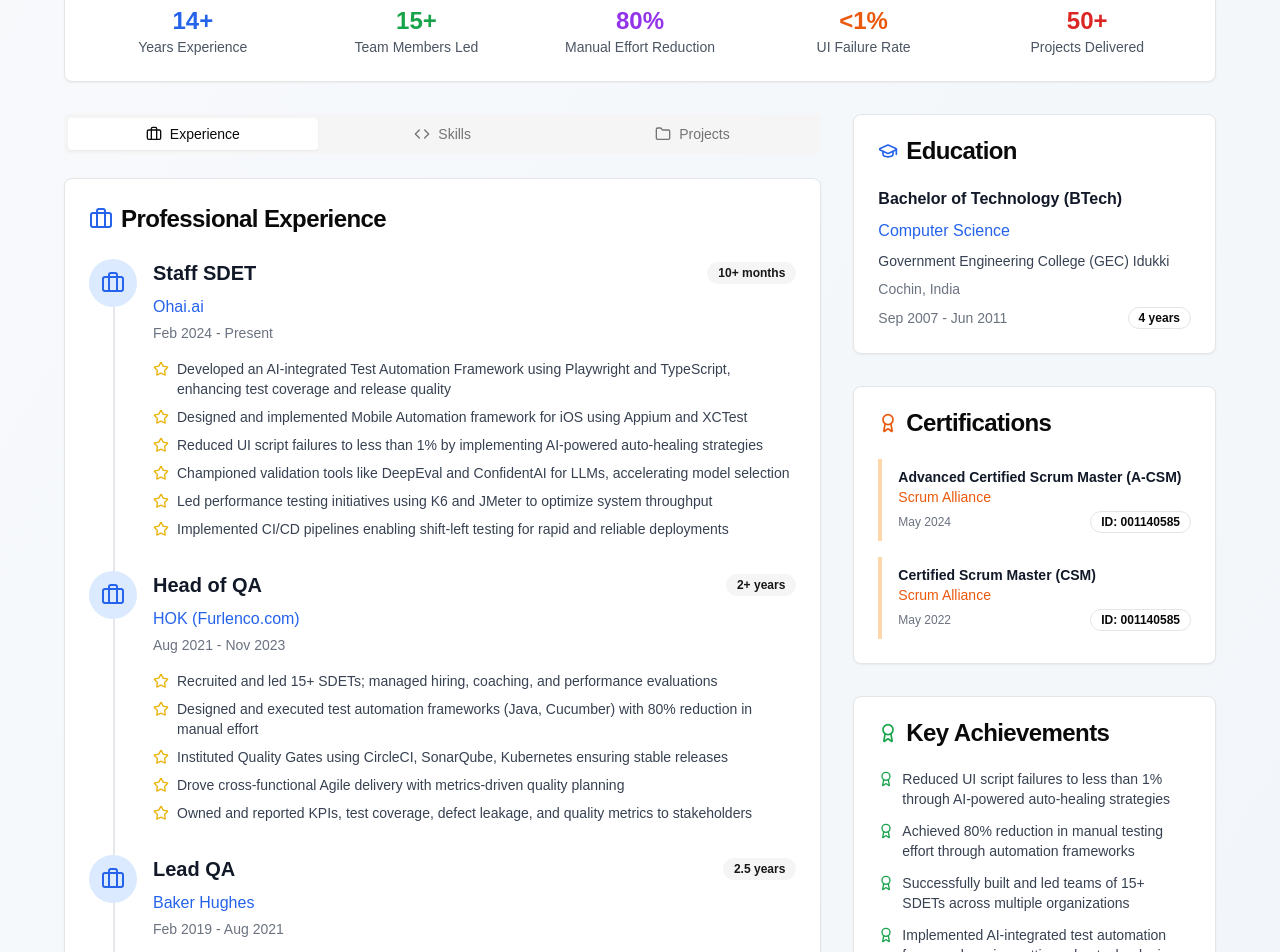
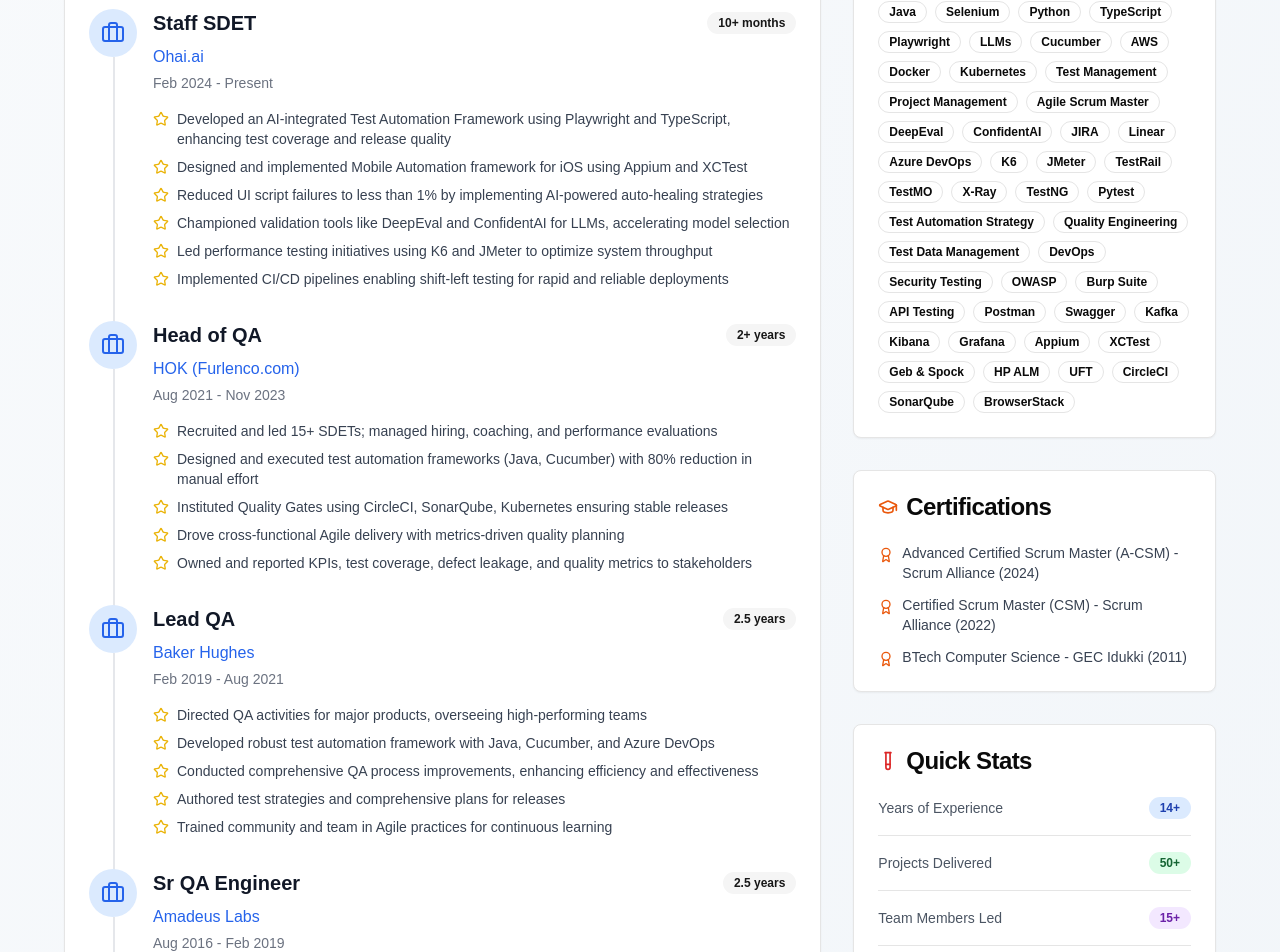
Before and after one commit to vishnuvenu/sdet-profile, a Next.js app in the folder sdet-profile/: page / in a window 1280 px wide. Shown: the part 480-1432 px from the top of the page. Built offline with nearby package versions, Linux system fonts and the light colour scheme.

Commit message:
Revert "[venuvis]- resume changes"
This reverts commit 3c29e97df3abe2beaf03361d5634ddf674d0d5ce.

```diff
--- a/sdet-profile/profile-page.tsx
+++ b/sdet-profile/profile-page.tsx
@@ -1,10 +1,8 @@
-"use client"
-
 import { Badge } from "@/components/ui/badge"
 import { Card, CardContent, CardDescription, CardHeader, CardTitle } from "@/components/ui/card"
 import { Button } from "@/components/ui/button"
+import { Separator } from "@/components/ui/separator"
 import { Avatar, AvatarFallback, AvatarImage } from "@/components/ui/avatar"
-import { Tabs, TabsContent, TabsList, TabsTrigger } from "@/components/ui/tabs"
 import {
   Mail,
   Phone,
@@ -19,34 +17,56 @@ import {
   Download,
   Linkedin,
   Github,
-  Folder,
-  Zap,
 } from "lucide-react"
 
 export default function Component() {
   const skills = [
-    { name: "Java", level: "Expert", category: "Programming" },
-    { name: "Selenium", level: "Expert", category: "Automation" },
-    { name: "Python", level: "Advanced", category: "Programming" },
-    { name: "TypeScript", level: "Advanced", category: "Programming" },
-    { name: "Playwright", level: "Expert", category: "Automation" },
-    { name: "LLMs", level: "Advanced", category: "AI/ML" },
-    { name: "Cucumber", level: "Expert", category: "Testing" },
-    { name: "AWS", level: "Advanced", category: "Cloud" },
-    { name: "Docker", level: "Advanced", category: "DevOps" },
-    { name: "Kubernetes", level: "Intermediate", category: "DevOps" },
-    { name: "Test Management", level: "Expert", category: "Management" },
-    { name: "Project Management", level: "Expert", category: "Management" },
-    { name: "Agile Scrum Master", level: "Expert", category: "Management" },
-    { name: "DeepEval", level: "Advanced", category: "AI/ML" },
-    { name: "ConfidentAI", level: "Advanced", category: "AI/ML" },
-    { name: "JIRA", level: "Expert", category: "Tools" },
-    { name: "Azure DevOps", level: "Advanced", category: "DevOps" },
-    { name: "K6", level: "Advanced", category: "Performance" },
-    { name: "JMeter", level: "Expert", category: "Performance" },
-    { name: "API Testing", level: "Expert", category: "Testing" },
-    { name: "Security Testing", level: "Advanced", category: "Testing" },
-    { name: "Mobile Testing", level: "Advanced", category: "Testing" },
+    "Java",
+    "Selenium",
+    "Python",
+    "TypeScript",
+    "Playwright",
+    "LLMs",
+    "Cucumber",
+    "AWS",
+    "Docker",
+    "Kubernetes",
+    "Test Management",
+    "Project Management",
+    "Agile Scrum Master",
+    "DeepEval",
+    "ConfidentAI",
+    "JIRA",
+    "Linear",
+    "Azure DevOps",
+    "K6",
+    "JMeter",
+    "TestRail",
+    "TestMO",
+    "X-Ray",
+    "TestNG",
+    "Pytest",
+    "Test Automation Strategy",
+    "Quality Engineering",
+    "Test Data Management",
+    "DevOps",
+    "Security Testing",
+    "OWASP",
+    "Burp Suite",
+    "API Testing",
+    "Postman",
+    "Swagger",
+    "Kafka",
+    "Kibana",
+    "Grafana",
+    "Appium",
+    "XCTest",
+    "Geb & Spock",
+    "HP ALM",
+    "UFT",
+    "CircleCI",
+    "SonarQube",
+    "BrowserStack",
   ]
 
   const experience = [
@@ -118,50 +138,6 @@ export default function Component() {
     },
   ]
 
-  const projects = [
-    {
-      name: "AI-Integrated Test Automation Framework",
-      company: "Ohai.ai",
-      description:
-        "Built comprehensive automation framework using Playwright and TypeScript with AI-powered auto-healing capabilities",
-      technologies: ["Playwright", "TypeScript", "AI/ML", "DeepEval"],
-      achievements: ["<1% UI failure rate", "90% test coverage", "50% faster execution"],
-      status: "Active",
-    },
-    {
-      name: "Mobile iOS Automation Suite",
-      company: "Ohai.ai",
-      description: "Designed and implemented mobile automation framework for iOS applications using Appium and XCTest",
-      technologies: ["Appium", "XCTest", "iOS", "Swift"],
-      achievements: ["100% critical path coverage", "Automated regression suite", "CI/CD integration"],
-      status: "Active",
-    },
-    {
-      name: "Enterprise QA Framework",
-      company: "HOK (Furlenco.com)",
-      description: "Architected scalable test automation framework reducing manual testing effort by 80%",
-      technologies: ["Java", "Cucumber", "Selenium", "TestNG"],
-      achievements: ["80% manual effort reduction", "15+ team members", "Quality gates implementation"],
-      status: "Completed",
-    },
-    {
-      name: "Performance Testing Suite",
-      company: "Baker Hughes",
-      description: "Developed comprehensive performance testing framework for enterprise applications",
-      technologies: ["JMeter", "K6", "Azure DevOps", "Grafana"],
-      achievements: ["Load testing automation", "Performance benchmarking", "Scalability validation"],
-      status: "Completed",
-    },
-    {
-      name: "API Testing Framework",
-      company: "Amadeus Labs",
-      description: "Built robust API testing suite with comprehensive validation and reporting",
-      technologies: ["REST Assured", "Postman", "Newman", "Jenkins"],
-      achievements: ["API test automation", "Contract testing", "Continuous validation"],
-      status: "Completed",
-    },
-  ]
-
   const achievements = [
     "Reduced UI script failures to less than 1% through AI-powered auto-healing strategies",
     "Achieved 80% reduction in manual testing effort through automation frameworks",
@@ -171,56 +147,10 @@ export default function Component() {
   ]
 
   const certifications = [
-    {
-      name: "Advanced Certified Scrum Master (A-CSM)",
-      issuer: "Scrum Alliance",
-      date: "May 2024",
-      id: "001140585",
-    },
-    {
-      name: "Certified Scrum Master (CSM)",
-      issuer: "Scrum Alliance",
-      date: "May 2022",
-      id: "001140585",
-    },
+    "Advanced Certified Scrum Master (A-CSM) - Scrum Alliance (2024)",
+    "Certified Scrum Master (CSM) - Scrum Alliance (2022)",
+    "BTech Computer Science - GEC Idukki (2011)",
   ]
-
-  const education = [
-    {
-      degree: "Bachelor of Technology (BTech)",
-      field: "Computer Science",
-      institution: "Government Engineering College (GEC) Idukki",
-      location: "Cochin, India",
-      period: "Sep 2007 - Jun 2011",
-      duration: "4 years",
-    },
-  ]
-
-  const getSkillColor = (level: string) => {
-    switch (level) {
-      case "Expert":
-        return "bg-green-100 text-green-800"
-      case "Advanced":
-        return "bg-blue-100 text-blue-800"
-      case "Intermediate":
-        return "bg-yellow-100 text-yellow-800"
-      default:
-        return "bg-gray-100 text-gray-800"
-    }
-  }
-
-  const getProjectStatusColor = (status: string) => {
-    return status === "Active" ? "bg-green-100 text-green-800" : "bg-blue-100 text-blue-800"
-  }
-
-  const handleDownloadResume = () => {
-    const link = document.createElement("a")
-    link.href = "/resume/VISHNU_AV_Staff_SDET_14Years.pdf"
-    link.download = "VISHNU_AV_Staff_SDET_14Years.pdf"
-    document.body.appendChild(link)
-    link.click()
-    document.body.removeChild(link)
-  }
 
   return (
     <div className="min-h-screen bg-gradient-to-br from-slate-50 to-slate-100 p-4 md:p-8">
@@ -271,7 +201,7 @@ export default function Component() {
               </div>
 
               <div className="flex flex-col gap-3">
-                <Button onClick={handleDownloadResume} className="bg-blue-600 hover:bg-blue-700">
+                <Button className="bg-blue-600 hover:bg-blue-700">
                   <Download className="w-4 h-4 mr-2" />
                   Download Resume
                 </Button>
@@ -288,61 +218,10 @@ export default function Component() {
           </CardContent>
         </Card>
 
-        {/* Quick Stats */}
-        <Card>
-          <CardHeader>
-            <CardTitle className="flex items-center gap-2 text-xl">
-              <TestTube className="w-5 h-5 text-red-600" />
-              Career Highlights
-            </CardTitle>
-          </CardHeader>
-          <CardContent>
-            <div className="grid grid-cols-2 md:grid-cols-5 gap-4">
-              <div className="text-center">
-                <div className="text-2xl font-bold text-blue-600">14+</div>
-                <div className="text-sm text-gray-600">Years Experience</div>
-              </div>
-              <div className="text-center">
-                <div className="text-2xl font-bold text-green-600">15+</div>
-                <div className="text-sm text-gray-600">Team Members Led</div>
-              </div>
-              <div className="text-center">
-                <div className="text-2xl font-bold text-purple-600">80%</div>
-                <div className="text-sm text-gray-600">Manual Effort Reduction</div>
-              </div>
-              <div className="text-center">
-                <div className="text-2xl font-bold text-orange-600">&lt;1%</div>
-                <div className="text-sm text-gray-600">UI Failure Rate</div>
-              </div>
-              <div className="text-center">
-                <div className="text-2xl font-bold text-red-600">50+</div>
-                <div className="text-sm text-gray-600">Projects Delivered</div>
-              </div>
-            </div>
-          </CardContent>
-        </Card>
-
         <div className="grid lg:grid-cols-3 gap-8">
-          {/* Main Content with Tabs */}
-          <div className="lg:col-span-2">
-            <Tabs defaultValue="experience" className="space-y-6">
-              <TabsList className="grid w-full grid-cols-3">
-                <TabsTrigger value="experience" className="flex items-center gap-2">
-                  <Briefcase className="w-4 h-4" />
-                  Experience
-                </TabsTrigger>
-                <TabsTrigger value="skills" className="flex items-center gap-2">
-                  <Code className="w-4 h-4" />
-                  Skills
-                </TabsTrigger>
-                <TabsTrigger value="projects" className="flex items-center gap-2">
-                  <Folder className="w-4 h-4" />
-                  Projects
-                </TabsTrigger>
-              </TabsList>
-
-              {/* Experience Tab */}
-              <TabsContent value="experience">
+          {/* Main Content */}
+          <div className="lg:col-span-2 space-y-8">
+            {/* Experience Section */}
             <Card>
               <CardHeader>
                 <CardTitle className="flex items-center gap-2 text-2xl">
@@ -383,125 +262,46 @@ export default function Component() {
                 ))}
               </CardContent>
             </Card>
-              </TabsContent>
 
-              {/* Skills Tab */}
-              <TabsContent value="skills">
+            {/* Key Achievements */}
             <Card>
               <CardHeader>
                 <CardTitle className="flex items-center gap-2 text-2xl">
-                      <Code className="w-6 h-6 text-purple-600" />
-                      Technical Skills & Expertise
+                  <Award className="w-6 h-6 text-green-600" />
+                  Key Achievements
                 </CardTitle>
               </CardHeader>
               <CardContent>
-                    <div className="space-y-6">
-                      {[
-                        "Programming",
-                        "Automation",
-                        "Testing",
-                        "AI/ML",
-                        "Cloud",
-                        "DevOps",
-                        "Management",
-                        "Tools",
-                        "Performance",
-                      ].map((category) => (
-                        <div key={category}>
-                          <h3 className="text-lg font-semibold text-gray-900 mb-3">{category}</h3>
-                          <div className="flex flex-wrap gap-2">
-                            {skills
-                              .filter((skill) => skill.category === category)
-                              .map((skill, index) => (
-                                <div key={index} className="flex items-center gap-2">
-                                  <Badge variant="outline" className="text-sm">
-                                    {skill.name}
-                                  </Badge>
-                                  <Badge className={`text-xs ${getSkillColor(skill.level)}`}>{skill.level}</Badge>
-                                </div>
-                              ))}
-                          </div>
+                <div className="grid gap-4">
+                  {achievements.map((achievement, index) => (
+                    <div key={index} className="flex items-start gap-3 p-4 bg-green-50 rounded-lg">
+                      <Award className="w-5 h-5 text-green-600 mt-0.5 flex-shrink-0" />
+                      <p className="text-gray-700">{achievement}</p>
                     </div>
                   ))}
                 </div>
               </CardContent>
             </Card>
-              </TabsContent>
-
-              {/* Projects Tab */}
-              <TabsContent value="projects">
-                <Card>
-                  <CardHeader>
-                    <CardTitle className="flex items-center gap-2 text-2xl">
-                      <Folder className="w-6 h-6 text-green-600" />
-                      Key Projects & Initiatives
-                    </CardTitle>
-                  </CardHeader>
-                  <CardContent className="space-y-6">
-                    {projects.map((project, index) => (
-                      <div key={index} className="border rounded-lg p-6 hover:shadow-md transition-shadow">
-                        <div className="flex items-start justify-between mb-4">
-                          <div>
-                            <h3 className="text-xl font-semibold text-gray-900 mb-1">{project.name}</h3>
-                            <p className="text-blue-600 font-medium">{project.company}</p>
-                          </div>
-                          <Badge className={getProjectStatusColor(project.status)}>{project.status}</Badge>
-                        </div>
-                        <p className="text-gray-700 mb-4">{project.description}</p>
-                        <div className="space-y-3">
-                          <div>
-                            <h4 className="text-sm font-semibold text-gray-900 mb-2">Technologies Used:</h4>
-                            <div className="flex flex-wrap gap-2">
-                              {project.technologies.map((tech, idx) => (
-                                <Badge key={idx} variant="outline" className="text-xs">
-                                  {tech}
-                                </Badge>
-                              ))}
-                            </div>
-                          </div>
-                          <div>
-                            <h4 className="text-sm font-semibold text-gray-900 mb-2">Key Achievements:</h4>
-                            <ul className="space-y-1">
-                              {project.achievements.map((achievement, idx) => (
-                                <li key={idx} className="flex items-center gap-2 text-sm text-gray-700">
-                                  <Zap className="w-3 h-3 text-yellow-500 flex-shrink-0" />
-                                  {achievement}
-                                </li>
-                              ))}
-                            </ul>
-                          </div>
-                        </div>
-                      </div>
-                    ))}
-                  </CardContent>
-                </Card>
-              </TabsContent>
-            </Tabs>
           </div>
 
           {/* Sidebar */}
           <div className="space-y-8">
-            {/* Education */}
+            {/* Skills */}
             <Card>
               <CardHeader>
                 <CardTitle className="flex items-center gap-2">
-                  <GraduationCap className="w-5 h-5 text-blue-600" />
-                  Education
+                  <Code className="w-5 h-5 text-purple-600" />
+                  Technical Skills
                 </CardTitle>
               </CardHeader>
               <CardContent>
-                {education.map((edu, index) => (
-                  <div key={index} className="space-y-2">
-                    <h3 className="font-semibold text-gray-900">{edu.degree}</h3>
-                    <p className="text-blue-600 font-medium">{edu.field}</p>
-                    <p className="text-sm text-gray-700">{edu.institution}</p>
-                    <p className="text-sm text-gray-500">{edu.location}</p>
-                    <div className="flex justify-between items-center">
-                      <span className="text-sm text-gray-500">{edu.period}</span>
-                      <Badge variant="outline">{edu.duration}</Badge>
+                <div className="flex flex-wrap gap-2">
+                  {skills.map((skill, index) => (
+                    <Badge key={index} variant="outline" className="text-xs">
+                      {skill}
+                    </Badge>
+                  ))}
                 </div>
-                  </div>
-                ))}
               </CardContent>
             </Card>
 
@@ -509,44 +309,56 @@ export default function Component() {
             <Card>
               <CardHeader>
                 <CardTitle className="flex items-center gap-2">
-                  <Award className="w-5 h-5 text-orange-600" />
+                  <GraduationCap className="w-5 h-5 text-orange-600" />
                   Certifications
                 </CardTitle>
               </CardHeader>
               <CardContent>
-                <div className="space-y-4">
+                <div className="space-y-3">
                   {certifications.map((cert, index) => (
-                    <div key={index} className="border-l-4 border-orange-200 pl-4 py-2">
-                      <h4 className="font-semibold text-gray-900 text-sm">{cert.name}</h4>
-                      <p className="text-orange-600 text-sm font-medium">{cert.issuer}</p>
-                      <div className="flex justify-between items-center mt-1">
-                        <span className="text-xs text-gray-500">{cert.date}</span>
-                        <Badge variant="outline" className="text-xs">
-                          ID: {cert.id}
-                        </Badge>
-                      </div>
+                    <div key={index} className="flex items-start gap-2">
+                      <Award className="w-4 h-4 text-orange-600 mt-1 flex-shrink-0" />
+                      <span className="text-sm text-gray-700">{cert}</span>
                     </div>
                   ))}
                 </div>
               </CardContent>
             </Card>
 
-            {/* Key Achievements */}
+            {/* Quick Stats */}
             <Card>
               <CardHeader>
                 <CardTitle className="flex items-center gap-2">
-                  <Award className="w-5 h-5 text-green-600" />
-                  Key Achievements
+                  <TestTube className="w-5 h-5 text-red-600" />
+                  Quick Stats
                 </CardTitle>
               </CardHeader>
               <CardContent>
-                <div className="space-y-3">
-                  {achievements.map((achievement, index) => (
-                    <div key={index} className="flex items-start gap-2 text-sm text-gray-700">
-                      <Award className="w-4 h-4 text-green-600 mt-0.5 flex-shrink-0" />
-                      <span>{achievement}</span>
+                <div className="space-y-4">
+                  <div className="flex justify-between items-center">
+                    <span className="text-sm text-gray-600">Years of Experience</span>
+                    <Badge className="bg-blue-100 text-blue-800">14+</Badge>
                   </div>
-                  ))}
+                  <Separator />
+                  <div className="flex justify-between items-center">
+                    <span className="text-sm text-gray-600">Projects Delivered</span>
+                    <Badge className="bg-green-100 text-green-800">50+</Badge>
+                  </div>
+                  <Separator />
+                  <div className="flex justify-between items-center">
+                    <span className="text-sm text-gray-600">Team Members Led</span>
+                    <Badge className="bg-purple-100 text-purple-800">15+</Badge>
+                  </div>
+                  <Separator />
+                  <div className="flex justify-between items-center">
+                    <span className="text-sm text-gray-600">Manual Effort Reduction</span>
+                    <Badge className="bg-orange-100 text-orange-800">80%</Badge>
+                  </div>
+                  <Separator />
+                  <div className="flex justify-between items-center">
+                    <span className="text-sm text-gray-600">UI Failure Rate</span>
+                    <Badge className="bg-orange-100 text-orange-800">&lt;1%</Badge>
+                  </div>
                 </div>
               </CardContent>
             </Card>
```
Also changed, not shown: 1 other file (tests, documents, lock files or other folders). Lines whose indentation alone changed are shown as unchanged.
